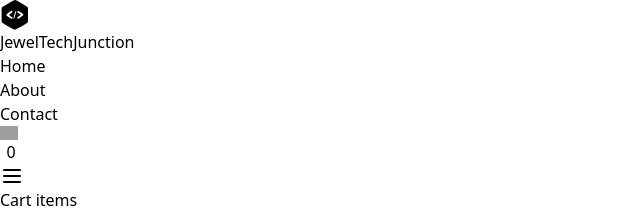
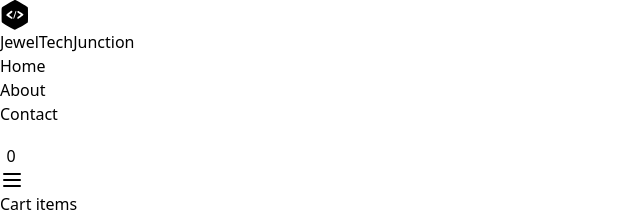
Before and after one commit to Himanshusharma007-stack/React-ecommerce, a React (Vite) app: page /React-ecommerce/cartitems in a window 1280 px wide. Shown: the top 216 px of the page, without its empty margins (0-640 px from the left). Built offline with nearby package versions, Linux system fonts and the light colour scheme; grey boxes are pictures that could not be loaded.

Commit message:
icon-render

```diff
--- a/src/component/Navbar.jsx
+++ b/src/component/Navbar.jsx
@@ -73,7 +73,7 @@ export function Navbar() {
             >
               <div className="flex">
                 <img
-                  src="../assets/icons/cart-icon.png"
+                  src="./src/assets/icons/cart-icon.png"
                   height={18}
                   width={18}
                 />
```
